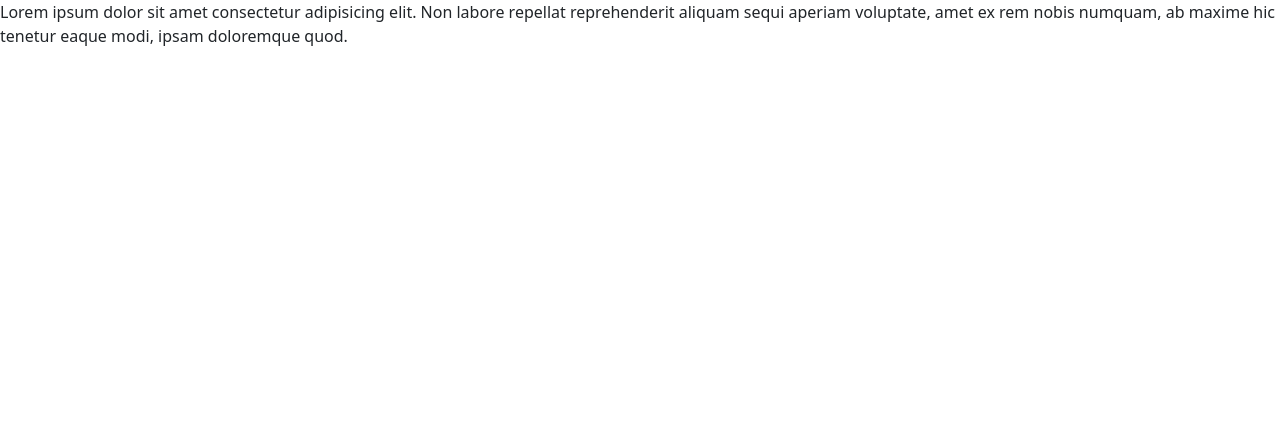
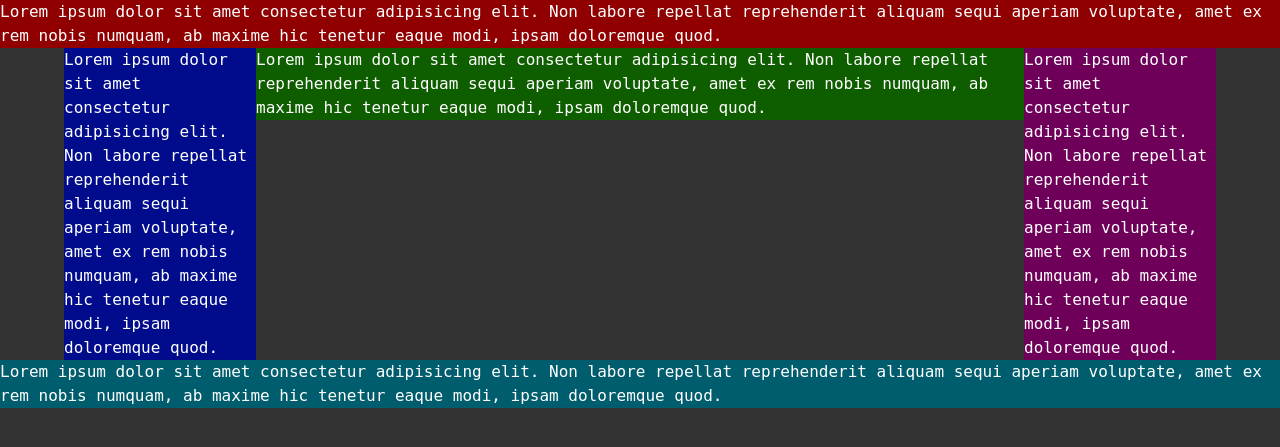
Before and after one commit to BulliedDog/newspaper_website, a PHP site: page /html/index.html in a window 1280 px wide. Shown: the top 447 px of the page. Run offline with PHP 8.4, Linux system fonts and the light colour scheme.

Commit message:
initial foundamental layout thrown

```diff
--- a/html/index.html
+++ b/html/index.html
@@ -3,14 +3,36 @@
 <head>
     <meta charset="UTF-8">
     <meta name="viewport" content="width=device-width, initial-scale=1.0">
-    <!--CSS-->
-    <link rel="stylesheet" href="../style/style.css">
     <!--BOOSTRAP-->
     <link href="https://cdn.jsdelivr.net/npm/bootstrap@5.3.5/dist/css/bootstrap.min.css" rel="stylesheet" integrity="sha384-SgOJa3DmI69IUzQ2PVdRZhwQ+dy64/BUtbMJw1MZ8t5HZApcHrRKUc4W0kG879m7" crossorigin="anonymous">
     <script src="https://cdn.jsdelivr.net/npm/bootstrap@5.3.5/dist/js/bootstrap.bundle.min.js" integrity="sha384-k6d4wzSIapyDyv1kpU366/PK5hCdSbCRGRCMv+eplOQJWyd1fbcAu9OCUj5zNLiq" crossorigin="anonymous"></script>
+    <!--CSS-->
+    <link rel="stylesheet" href="../style/style.css">
     <title>Newspaper</title>
 </head>
 <body>
-    Lorem ipsum dolor sit amet consectetur adipisicing elit. Non labore repellat reprehenderit aliquam sequi aperiam voluptate, amet ex rem nobis numquam, ab maxime hic tenetur eaque modi, ipsam doloremque quod.
+    <header>
+        Lorem ipsum dolor sit amet consectetur adipisicing elit. Non labore repellat reprehenderit aliquam sequi aperiam voluptate, amet ex rem nobis numquam, ab maxime hic tenetur eaque modi, ipsam doloremque quod.
+    </header>
+    <div>
+        <nav>
+            Lorem ipsum dolor sit amet consectetur adipisicing elit. Non labore repellat reprehenderit aliquam sequi aperiam voluptate, amet ex rem nobis numquam, ab maxime hic tenetur eaque modi, ipsam doloremque quod.
+
+        </nav>
+        <section>
+            <article>
+                Lorem ipsum dolor sit amet consectetur adipisicing elit. Non labore repellat reprehenderit aliquam sequi aperiam voluptate, amet ex rem nobis numquam, ab maxime hic tenetur eaque modi, ipsam doloremque quod.
+
+            </article>
+        </section>
+        <aside>
+            Lorem ipsum dolor sit amet consectetur adipisicing elit. Non labore repellat reprehenderit aliquam sequi aperiam voluptate, amet ex rem nobis numquam, ab maxime hic tenetur eaque modi, ipsam doloremque quod.
+
+        </aside>
+    </div>
+    <footer>
+        Lorem ipsum dolor sit amet consectetur adipisicing elit. Non labore repellat reprehenderit aliquam sequi aperiam voluptate, amet ex rem nobis numquam, ab maxime hic tenetur eaque modi, ipsam doloremque quod.
+
+    </footer>
 </body>
 </html>
--- a/style/style.css
+++ b/style/style.css
@@ -1,5 +1,30 @@
 
-body{
+body {
     background-color:rgb(50,50,50);
-    color:white;
+    font-family: monospace;
+    color: white;
 }
+header{
+    background-color:rgb(145, 0, 0);
+}
+nav{
+    background-color:rgb(0, 12, 140);
+    float:left;
+    width:15%;
+    margin-left:5%
+}
+section{
+    background-color:rgb(14, 94, 0);
+    float:left;
+    width:60%;
+}
+aside{
+    background-color:rgb(110, 0, 90);
+    float:right;
+    width:15%;
+    margin-right:5%
+}
+footer{
+    background-color:rgb(0, 93, 110);
+    clear:both;
+}
```
